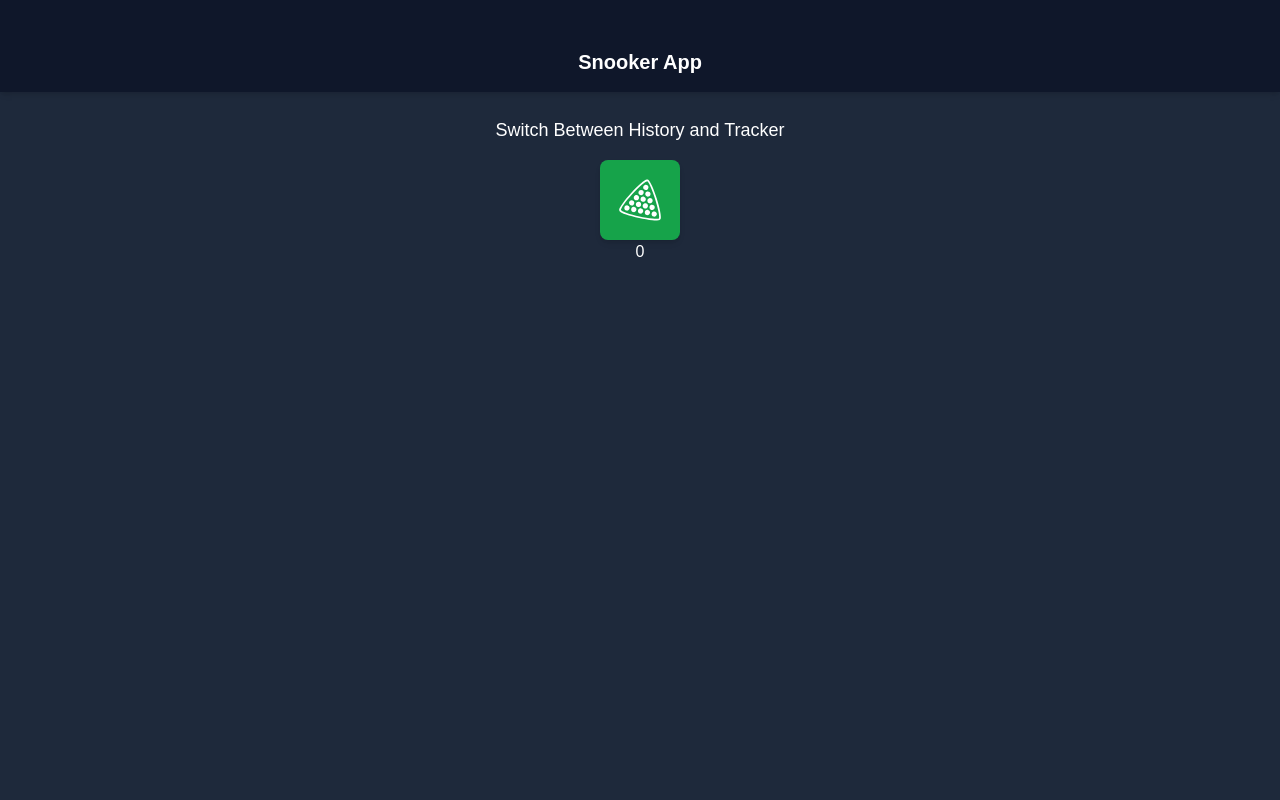
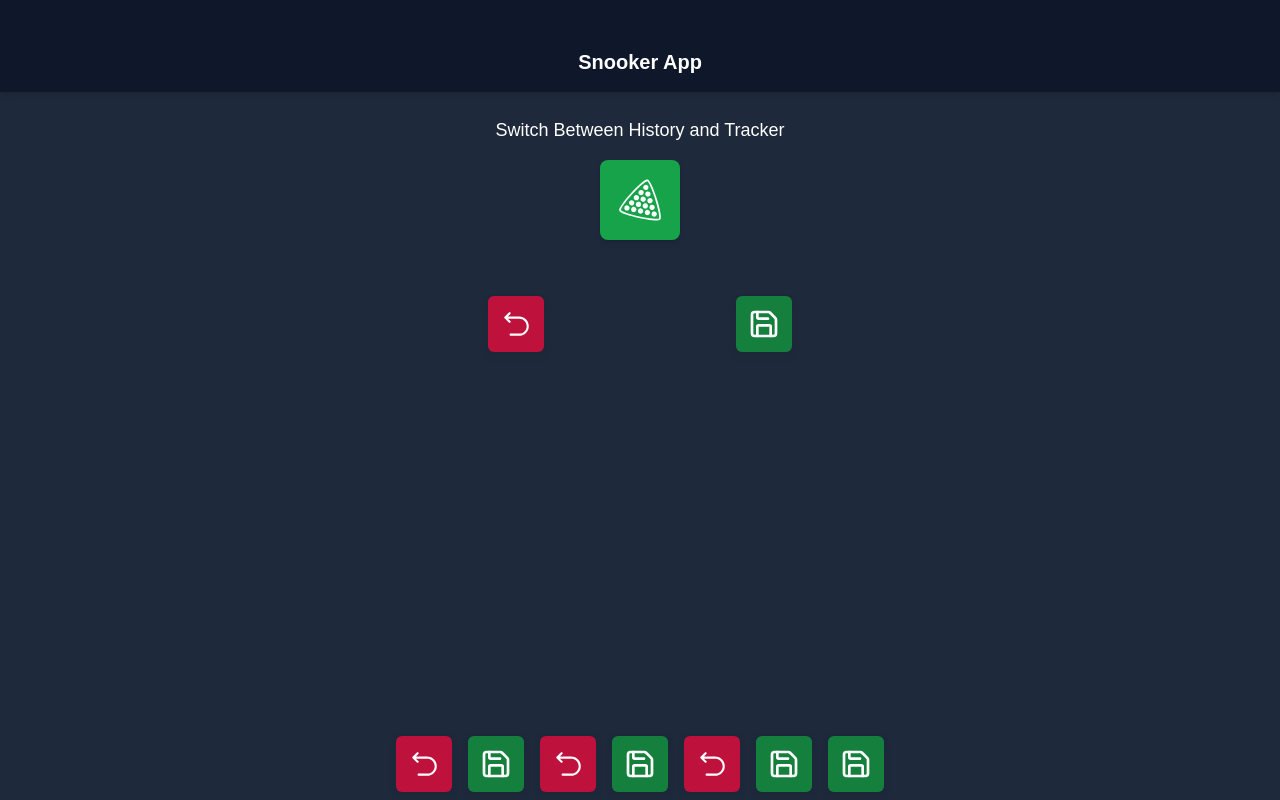
Before and after one commit to john-c-robson/snooker-app, a Next.js app: page / in a window 1280 px wide. Both pictures are taken after a click on the button 640 px from the left and 200 px from the top of the page. Built offline with nearby package versions, Linux system fonts and the light colour scheme.

Commit message:
Added styling for tracker app

```diff
--- a/components/SnookerTracker.tsx
+++ b/components/SnookerTracker.tsx
@@ -1,3 +1,48 @@
+import React from 'react'
+import { LuSave } from 'react-icons/lu'
+import { RxReset } from 'react-icons/rx'
+
 export default function SnookerTracker() {
-  return 0
+  return (
+    <div>
+      <div className="flex justify-center items-center pt-14">
+        <div className="ms-24 me-24">
+          <button className="bg-rose-700 hover:bg-rose-500 shadow-gray-800 shadow-md p-3 rounded-md text-white">
+            <RxReset className="w-8 h-8" />
+          </button>
+        </div>
+        <div className="ms-24 me-24">
+          <button className="bg-green-700 hover:bg-green-500 shadow-gray-800 shadow-md p-3 rounded-md text-white">
+            <LuSave className="w-8 h-8" />
+          </button>
+        </div>
+      </div>
+
+      <div className="m-80"></div>
+
+      <div className="flex justify-center items-center pt-14">
+        <button className="bg-rose-700 hover:bg-rose-500 shadow-gray-800 shadow-md m-2 p-3 rounded-md text-white">
+          <RxReset className="w-8 h-8" />
+        </button>
+        <button className="bg-green-700 hover:bg-green-500 shadow-gray-800 shadow-md m-2 p-3 rounded-md text-white">
+          <LuSave className="w-8 h-8" />
+        </button>
+        <button className="bg-rose-700 hover:bg-rose-500 shadow-gray-800 shadow-md m-2 p-3 rounded-md text-white">
+          <RxReset className="w-8 h-8" />
+        </button>
+        <button className="bg-green-700 hover:bg-green-500 shadow-gray-800 shadow-md m-2 p-3 rounded-md text-white">
+          <LuSave className="w-8 h-8" />
+        </button>
+        <button className="bg-rose-700 hover:bg-rose-500 shadow-gray-800 shadow-md m-2 p-3 rounded-md text-white">
+          <RxReset className="w-8 h-8" />
+        </button>
+        <button className="bg-green-700 hover:bg-green-500 shadow-gray-800 shadow-md m-2 p-3 rounded-md text-white">
+          <LuSave className="w-8 h-8" />
+        </button>
+        <button className="bg-green-700 hover:bg-green-500 shadow-gray-800 shadow-md m-2 p-3 rounded-md text-white">
+          <LuSave className="w-8 h-8" />
+        </button>
+      </div>
+    </div>
+  )
 }
```
